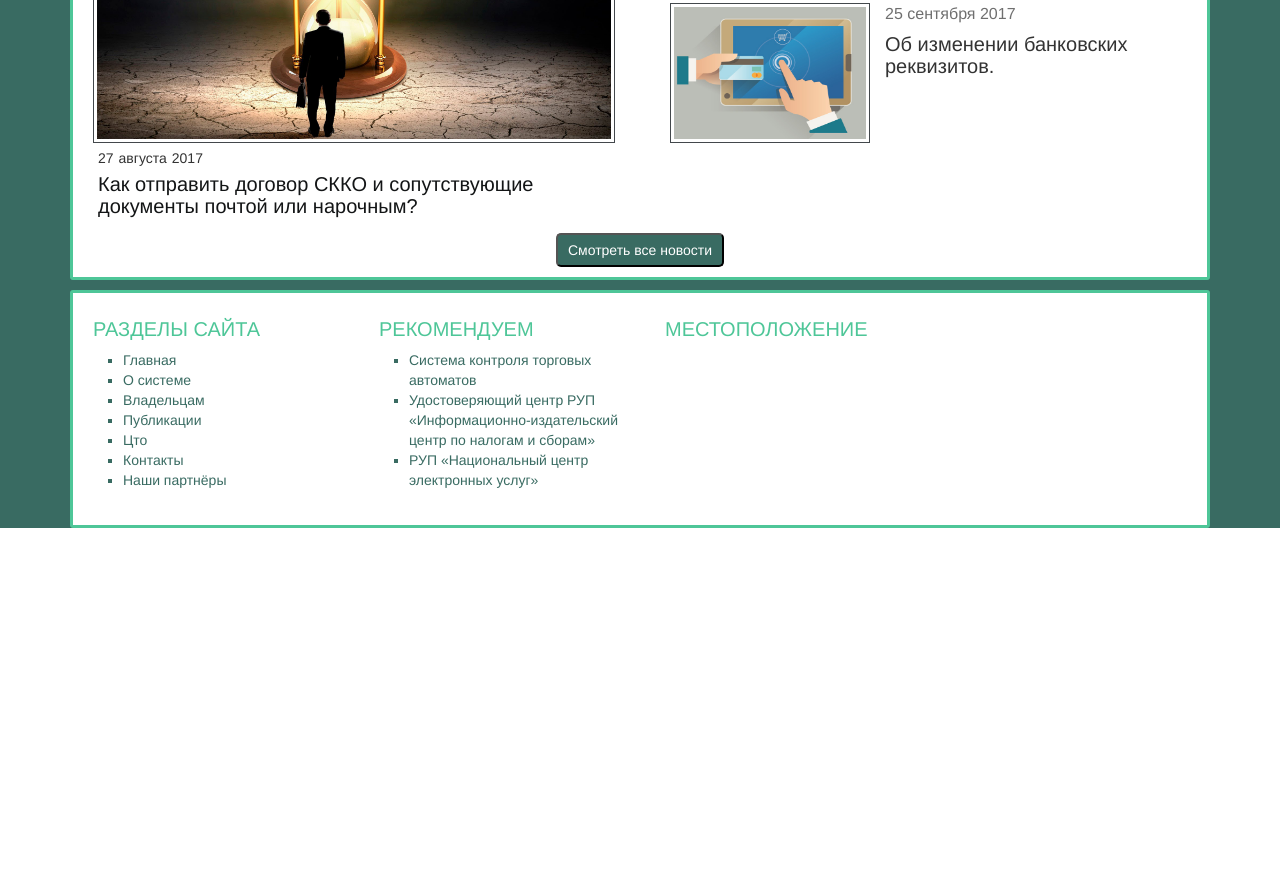
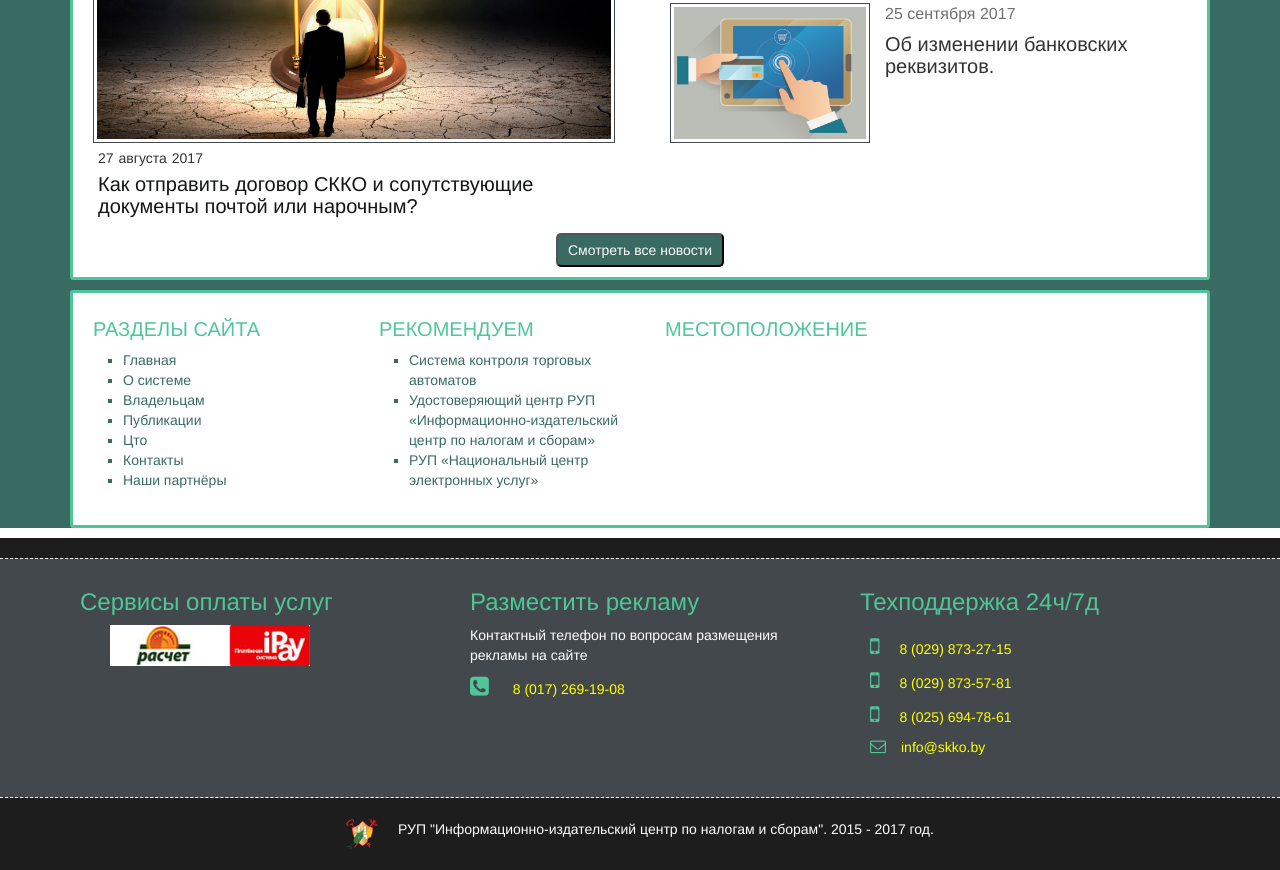
Before and after one commit to dimavz/dev_proj, a website with bundled scripts: page src/index.html in a window 1280 px wide. Shown: the part 651-1521 px from the top of the page. Before the commit the page ends 1189 px from the top, so only its background shows below. Built offline with nearby package versions, Linux system fonts and the light colour scheme.

Commit message:
Настроен футер

```diff
--- a/src/index.html
+++ b/src/index.html
@@ -422,6 +422,51 @@
         </div>
     </div>
 </section>
+<footer id="footer">
+    <div class="wrap_footer">
+        <div class="container">
+            <div class="row">
+                <div class="col-md-4 col-sm-4">
+
+                    <div id="foot_left_block" class="foot_block">
+                        <h3>Сервисы оплаты услуг</h3>
+                        <img src="images/baners/pay.jpg" alt="">
+                    </div>
+                </div>
+                <div class="col-md-4 col-sm-4">
+                    <div id="foot_center_block" class="foot_block">
+                        <h3>Разместить рекламу</h3>
+                        <p>
+                            Контактный телефон по вопросам размещения рекламы на сайте
+                        </p>
+                        <p>
+                            <i class="fa fa-phone-square" aria-hidden="true"></i>
+                            <span>8 (017) 269-19-08</span>
+                        </p>
+                    </div>
+                </div>
+                <div class="col-md-4 col-sm-4">
+                    <div id="foot_right_block" class="foot_block">
+                        <h3>Техподдержка 24ч/7д</h3>
+                        <ul>
+                            <li><i class="fa fa-mobile-phone"></i><span>8 (029) 873-27-15</span></li>
+                            <li><i class="fa fa-mobile-phone"></i><span>8 (029) 873-57-81</span></li>
+                            <li><i class="fa fa-mobile-phone"></i><span>8 (025) 694-78-61</span></li>
+                            <li><i class="fa fa-envelope-o"></i><span>info@skko.by</span></li>
+                        </ul>
+                    </div>
+                </div>
+            </div>
+        </div>
+    </div>
+
+    <div class="container">
+        <div class="all_reserve">
+            <img src="images/icons/rup_icon.png" alt="">
+            <p>РУП "Информационно-издательский центр по налогам и сборам". 2015 - 2017 год.</p>
+        </div>
+    </div>
+</footer>
 
 <!--[if lt IE 9]>
 <script src="libs/html5shiv/es5-shim.min.js"></script>
--- /dev/null
+++ b/src/scss/footer.scss
@@ -0,0 +1,71 @@
+@import "partitions/variables";
+@import "partitions/mixins";
+@import "partitions/media";
+
+#footer{
+  padding-top: 10px;
+  background-color:$black;
+  padding-bottom: 20px;
+
+  .wrap_footer{
+    margin-top: 10px;
+    margin-bottom: 20px;
+    background-color:$grey;
+    border-bottom: 1px dashed $white;
+    border-top: 1px dashed $white;
+
+
+    .foot_block{
+      padding: 10px;
+      display: flex;
+      flex-direction: column;
+      color: $white;
+      img{
+        width: 200px;
+        margin-left: 30px;
+      }
+
+      h3{
+        color: $green-light;
+        margin-bottom: 10px;
+      }
+      p{
+        color: $white;
+      }
+      i{
+        color: $green-light;
+        font-size: 22px;
+        margin-right: 20px;
+      }
+      i.fa.fa-envelope-o{
+        font-size: 16px;
+        margin-right: 15px;
+      }
+      span{
+        color: $yellow;
+      }
+      ul{
+        padding: 10px;
+        li{
+          margin-bottom: 10px;
+        }
+      }
+
+    }
+  }
+  .all_reserve{
+    display: flex;
+    align-items: center;
+    justify-content: center;
+
+    p{
+      color: $white;
+    }
+
+    img{
+      width: 32px;
+      height: 32px;
+      margin-right: 20px;
+    }
+  }
+}
```
Also changed, not shown: src/css/main.css, src/images/baners/pay.jpg (added), src/images/icons/rup_icon.png (added).
